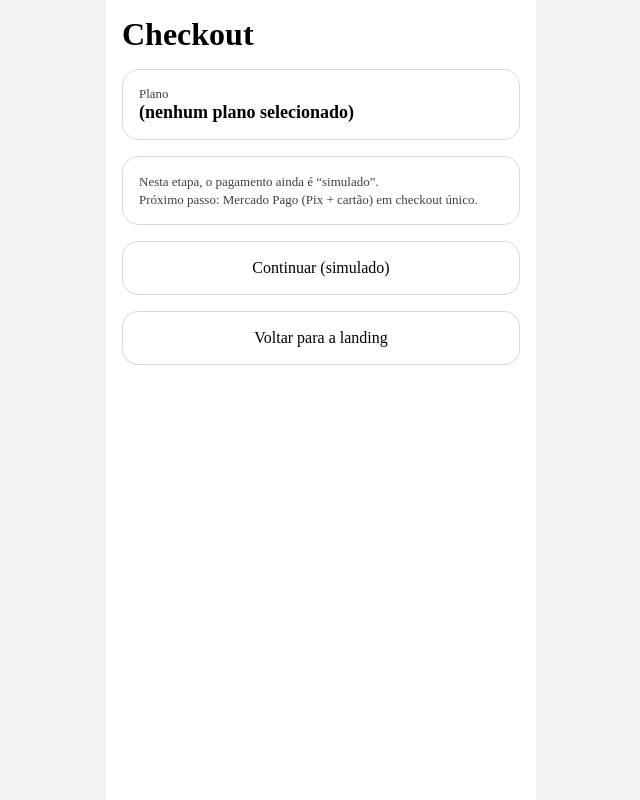
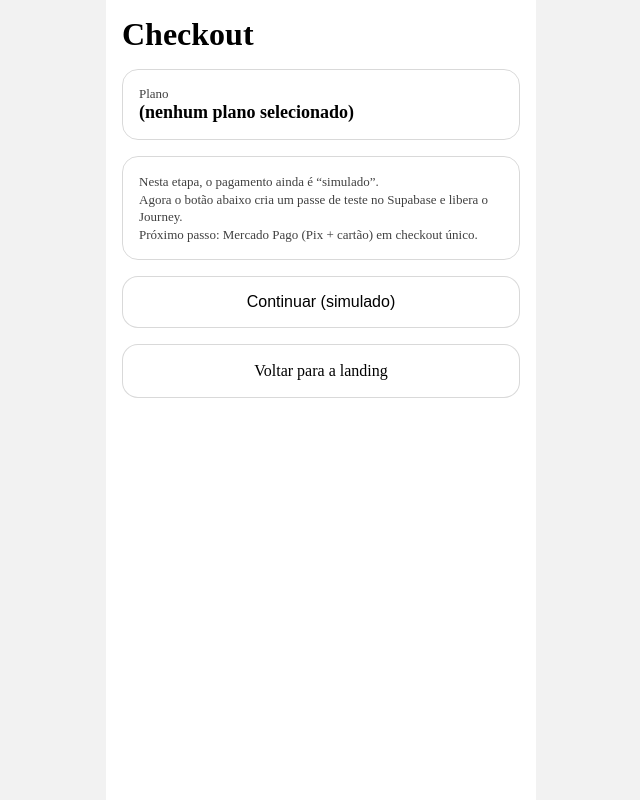
Before and after one commit to excompanhia/aplicativo-jornada, a Next.js app: page /checkout in a window 1280 px wide. Shown: the whole page, without its empty margins (319-959 px from the left). Built offline with nearby package versions, Linux system fonts and the light colour scheme.

Commit message:
fix: simulated checkout creates pass

```diff
--- a/app/checkout/page.tsx
+++ b/app/checkout/page.tsx
@@ -1,12 +1,23 @@
 "use client";
 
-import { Suspense, useMemo } from "react";
+import { Suspense, useMemo, useState } from "react";
 import Link from "next/link";
-import { useSearchParams } from "next/navigation";
+import { useRouter, useSearchParams } from "next/navigation";
+import { createClient } from "@supabase/supabase-js";
+
+function getSupabaseClient() {
+  const url = process.env.NEXT_PUBLIC_SUPABASE_URL!;
+  const anon = process.env.NEXT_PUBLIC_SUPABASE_ANON_KEY!;
+  return createClient(url, anon);
+}
 
 function CheckoutInner() {
+  const router = useRouter();
   const searchParams = useSearchParams();
-  const plano = searchParams.get("plano");
+  const plano = searchParams.get("plano"); // "1h" | "2h" | "day"
+
+  const [isCreating, setIsCreating] = useState(false);
+  const [error, setError] = useState<string | null>(null);
 
   const planoTexto = useMemo(() => {
     if (plano === "1h") return "1 hora — R$ 14,90";
@@ -14,6 +25,69 @@ function CheckoutInner() {
     if (plano === "day") return "24 horas — R$ 29,90";
     return "(nenhum plano selecionado)";
   }, [plano]);
+
+  function getDurationMinutes() {
+    if (plano === "1h") return 60;
+    if (plano === "2h") return 120;
+    if (plano === "day") return 24 * 60;
+    return 0;
+  }
+
+  async function handleSimulatedContinue() {
+    setError(null);
+
+    const minutes = getDurationMinutes();
+    if (!minutes) {
+      setError("Selecione um plano primeiro.");
+      return;
+    }
+
+    try {
+      setIsCreating(true);
+
+      const supabase = getSupabaseClient();
+
+      // 1) Descobre o usuário logado
+      const { data: userData, error: userErr } = await supabase.auth.getUser();
+      if (userErr) {
+        setError("Erro ao identificar usuário. Tente fazer login novamente.");
+        return;
+      }
+
+      const user = userData?.user;
+      if (!user?.id) {
+        setError("Você não está logado. Volte e faça login novamente.");
+        return;
+      }
+
+      // 2) expires_at no futuro (agora + duração)
+      const now = new Date();
+      const expiresAt = new Date(now.getTime() + minutes * 60 * 1000);
+
+      // 3) Insere na tabela passes (somente colunas que sabemos que existem)
+      const { error: insertErr } = await supabase.from("passes").insert({
+        user_id: user.id,
+        expires_at: expiresAt.toISOString(),
+      });
+
+      if (insertErr) {
+        setError(
+          "Não consegui criar o passe no Supabase. " +
+            "Isso geralmente acontece por regra de segurança (RLS) ou nomes de coluna diferentes. " +
+            "Erro: " +
+            insertErr.message
+        );
+        return;
+      }
+
+      // 4) Entra no Journey
+      router.push("/journey");
+    } catch (e: any) {
+      setError("Erro inesperado ao simular: " + String(e?.message || e));
+    } finally {
+      setIsCreating(false);
+    }
+  }
 
   return (
     <main style={{ padding: 16, display: "flex", flexDirection: "column", gap: 16 }}>
@@ -28,12 +102,15 @@ function CheckoutInner() {
         <div style={{ fontSize: 13, opacity: 0.75, lineHeight: 1.35 }}>
           Nesta etapa, o pagamento ainda é “simulado”.
           <br />
+          Agora o botão abaixo cria um passe de teste no Supabase e libera o Journey.
+          <br />
           Próximo passo: Mercado Pago (Pix + cartão) em checkout único.
         </div>
       </div>
 
-      <Link
-        href="/journey"
+      <button
+        onClick={handleSimulatedContinue}
+        disabled={isCreating}
         style={{
           height: 52,
           borderRadius: 16,
@@ -43,12 +120,18 @@ function CheckoutInner() {
           display: "flex",
           alignItems: "center",
           justifyContent: "center",
-          textDecoration: "none",
           color: "black",
+          cursor: isCreating ? "not-allowed" : "pointer",
         }}
       >
-        Continuar (simulado)
-      </Link>
+        {isCreating ? "Criando passe…" : "Continuar (simulado)"}
+      </button>
+
+      {error && (
+        <div style={{ color: "crimson", lineHeight: 1.35 }}>
+          <b>Erro:</b> {error}
+        </div>
+      )}
 
       <Link
         href="/"
@@ -73,9 +156,7 @@ function CheckoutInner() {
 
 export default function CheckoutPage() {
   return (
-    <Suspense
-      fallback={<main style={{ padding: 16 }}>Carregando checkout…</main>}
-    >
+    <Suspense fallback={<main style={{ padding: 16 }}>Carregando checkout…</main>}>
       <CheckoutInner />
     </Suspense>
   );
```
